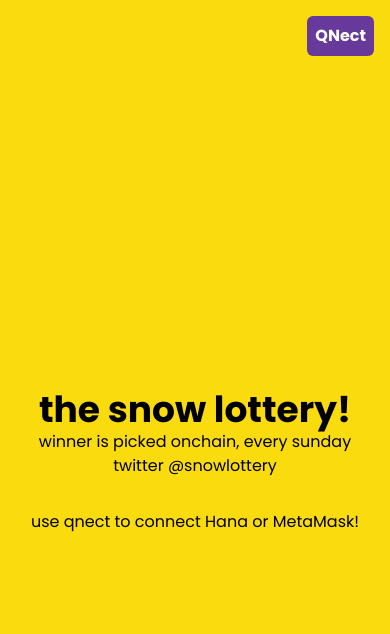
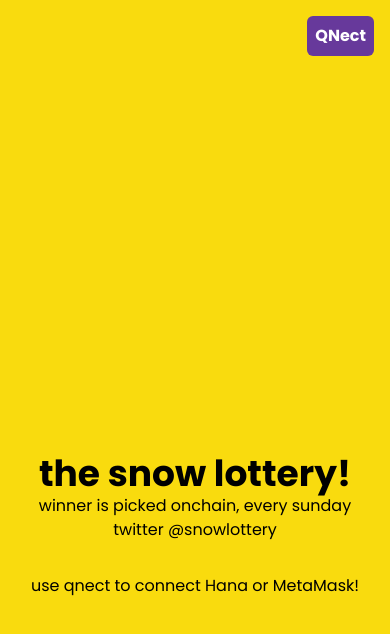
Before and after one commit to paulrouge/snowlottery, a Next.js app: page / in a window 390 px wide. Shown: the top 634 px of the page. Built offline with nearby package versions, Linux system fonts and the light colour scheme.

Commit message:
mobile stuff

```diff
--- a/components/Main.tsx
+++ b/components/Main.tsx
@@ -11,7 +11,7 @@ const Main = () => {
         <div className='
         w-full h-full bg-funYellow flex flex-col
         justify-center items-center overflow-scroll
-        pt-28 pb-20'>
+        pt-60 pb-20'>
             <div className='
             pt-12 flex flex-col items-center j
             ustify-center w-full md:text-8xl text-4xl
```
